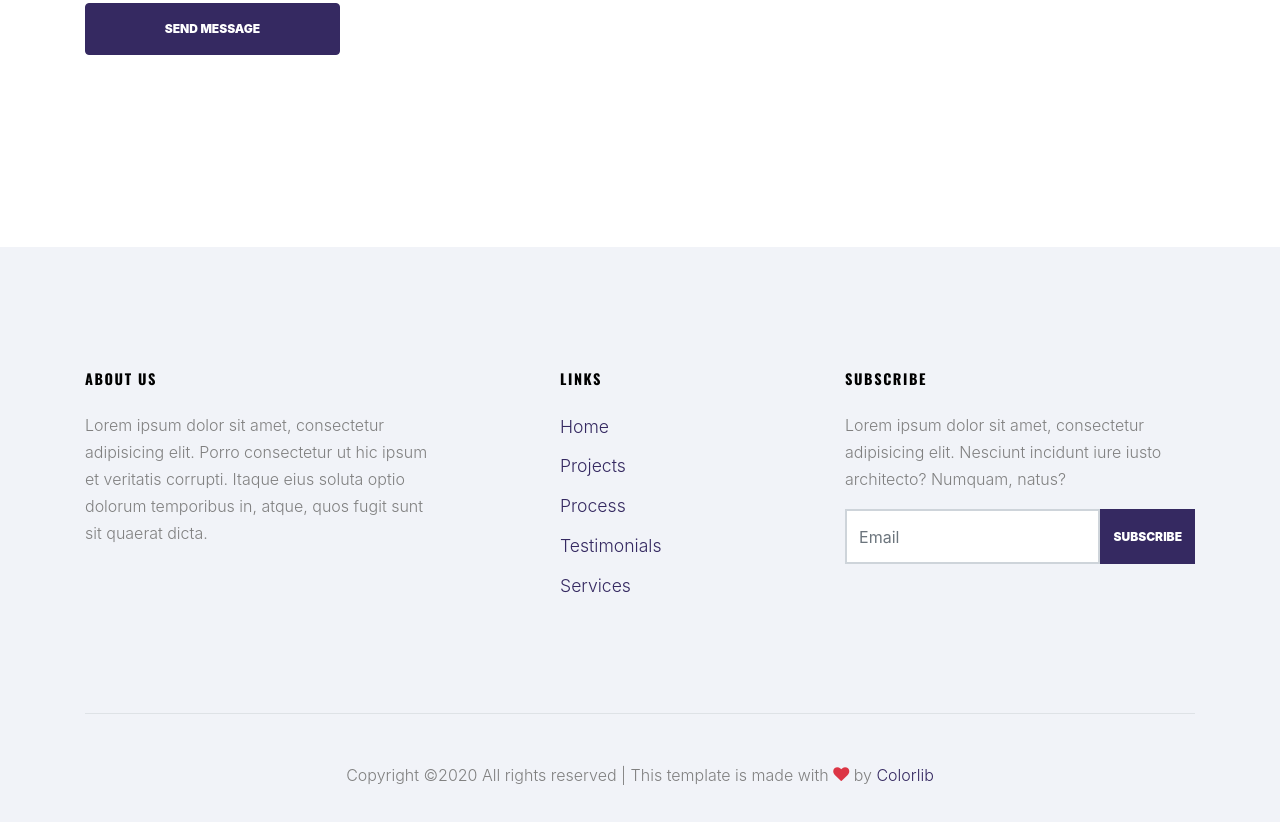
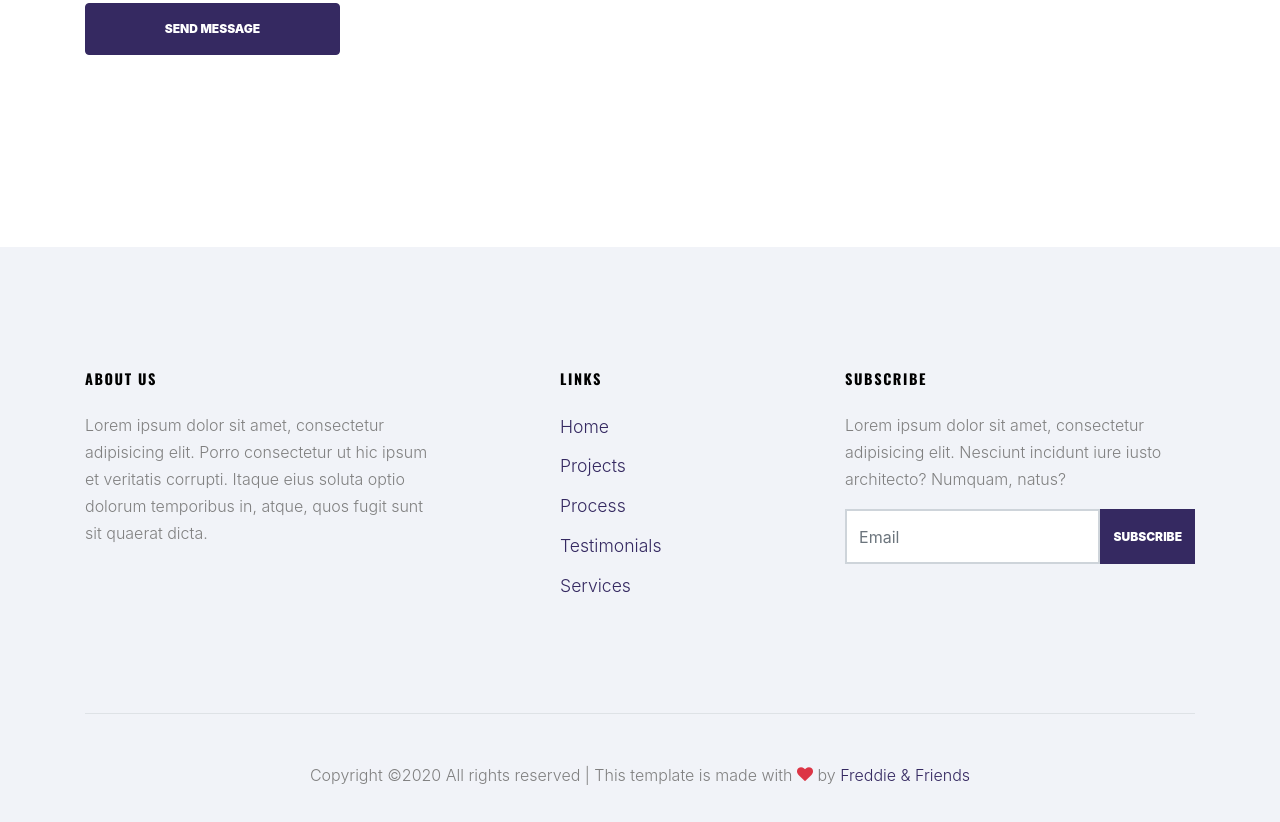
Before and after one commit to xjmaine/Project_SImon, a plain HTML site: page index.html in a window 1280 px wide. Shown: the part 10185-11007 px from the top of the page. Drawn offline with nearby package versions, Linux system fonts and the light colour scheme; files whose address does not match are found by name; a web font is replaced by a local one.

Commit message:
Add files via upload

```diff
--- a/index.html
+++ b/index.html
@@ -615,7 +615,7 @@
             <div class="border-top pt-5">
               <p>
             <!-- Link back to Colorlib can't be removed. Template is licensed under CC BY 3.0. -->
-            Copyright &copy;<script>document.write(new Date().getFullYear());</script> All rights reserved | This template is made with <i class="icon-heart text-danger" aria-hidden="true"></i> by <a href="https://colorlib.com" target="_blank" >Colorlib</a>
+            Copyright &copy;<script>document.write(new Date().getFullYear());</script> All rights reserved | This template is made with <i class="icon-heart text-danger" aria-hidden="true"></i> by <a href="#" target="_blank" >Freddie & Friends</a>
             <!-- Link back to Colorlib can't be removed. Template is licensed under CC BY 3.0. -->
             </p>
 
```
